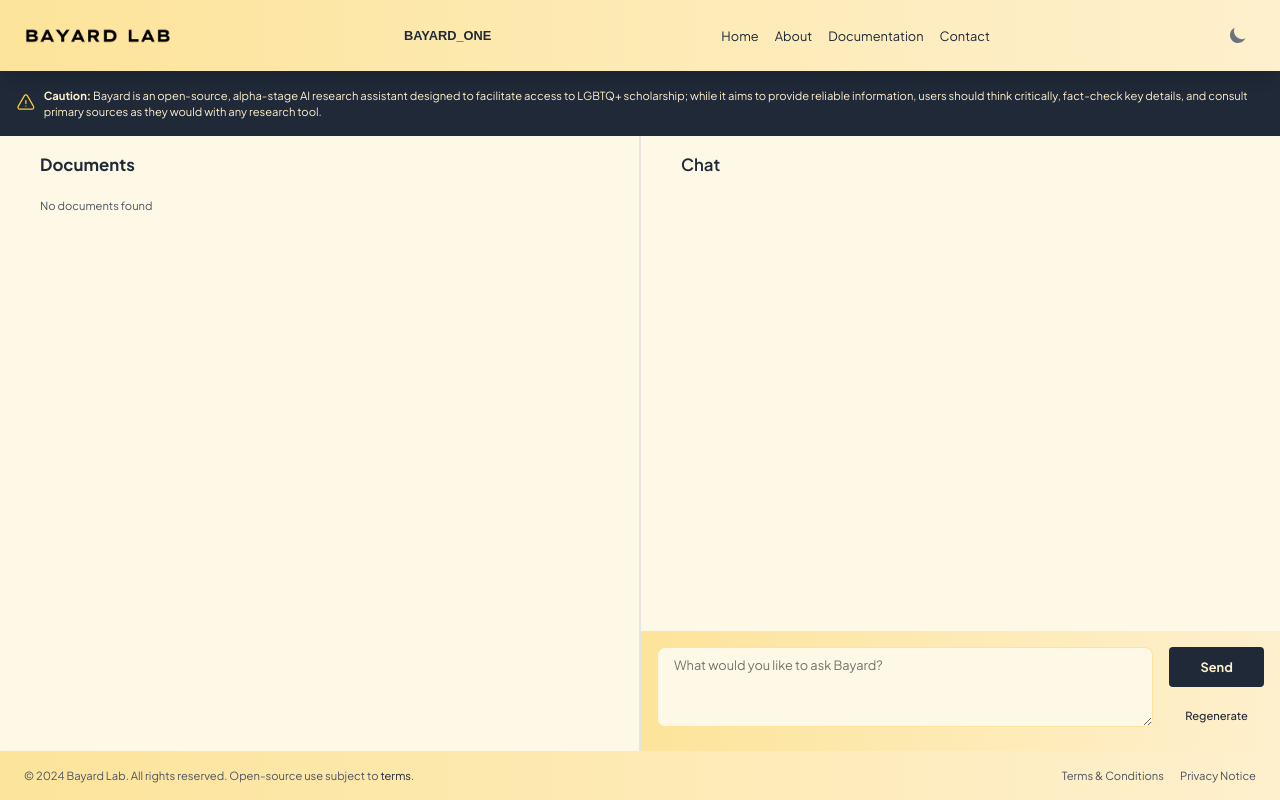
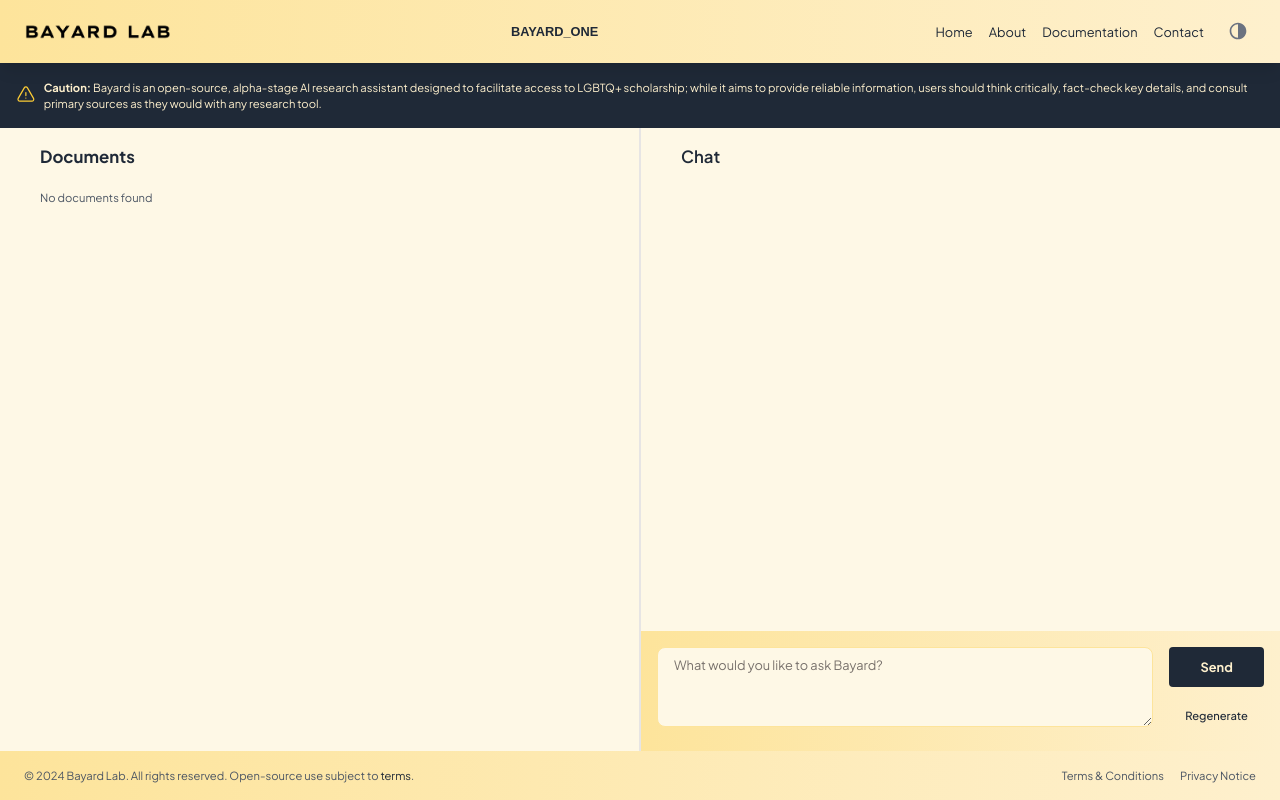
Before and after one commit to mattseddon/bayard_fe, a Next.js app: page / in a window 1280 px wide. Built offline with nearby package versions, Linux system fonts and the light colour scheme; a web font is replaced by a local one.

Commit message:
tooltips 1.0

```diff
--- a/app/page.tsx
+++ b/app/page.tsx
@@ -13,7 +13,12 @@ import { useSpring, animated } from 'react-spring';
 import { Lexend_Peta } from "next/font/google";
 import { ResizablePanelGroup, ResizablePanel, ResizableHandle } from "@/components/ui/resizable";
 import { toast, Toaster } from 'react-hot-toast';
-import { Progress } from "@radix-ui/react-progress"
+import {
+  Tooltip,
+  TooltipContent,
+  TooltipProvider,
+  TooltipTrigger,
+} from "@/components/ui/tooltip";
 
 interface Message {
   user: string;
@@ -276,13 +281,13 @@ export default function ChatPage() {
 
   return (
     <div className="flex flex-col h-screen text-base bg-gray-100 dark:bg-gray-900 dark:text-base dark:bg-gradient-to-br dark:from-gray-900 dark:to-gray-800 dark:bg-fixed dark:bg-opacity-100">
-      <header className="bg-gradient-to-r from-amber-200 to-amber-100 dark:from-gray-900 dark:to-gray-800 text-gray-800 dark:text-amber-500 py-4 px-6 flex items-center justify-between shadow-lg backdrop-filter backdrop-blur-2xl bg-opacity-10">
+      <header className="bg-gradient-to-r from-amber-200 to-amber-100 dark:from-gray-900 dark:to-gray-800 text-gray-800 dark:text-amber-500 py-3 px-6 flex items-center justify-between shadow-lg backdrop-filter backdrop-blur-2xl bg-opacity-10">
         <a href="https://bayardlab.org" target="_blank" rel="noopener noreferrer">
           <Image src={isDarkMode ? BAYARD_LAB_YELLOW : BAYARD_LAB} alt="Bayard Lab Logo" width={150} height={50} />
         </a>
         <h1 className={`${lexendPetaStyle.className} uppercase text-sm`}>Bayard_One</h1>
         <nav>
-          <ul className="flex space-x-4">
+          <ul className="flex space-x-4 items-center">
             <li>
               <a href="https://bayardlab.org" className="text-sm hover:text-gray-600 dark:hover:text-amber-400">
                 Home
@@ -303,8 +308,9 @@ export default function ChatPage() {
                 Contact
               </a>
             </li>
-          </ul>
-        </nav>
+            <TooltipProvider>
+              <Tooltip>
+                <TooltipTrigger asChild>
                   <button
                     onClick={toggleDarkMode}
                     className="p-2 rounded-full focus:outline-none focus:ring-2 focus:ring-offset-2 focus:ring-amber-500"
@@ -312,21 +318,33 @@ export default function ChatPage() {
                     <span className="sr-only">Toggle Dark Mode</span>
                     <svg
                       xmlns="http://www.w3.org/2000/svg"
-            viewBox="0 0 20 20"
+                      viewBox="0 0 24 24"
                       fill="currentColor"
                       className={`w-5 h-5 ${isDarkMode ? 'text-amber-500' : 'text-gray-500'}`}
                     >
                       {isDarkMode ? (
                         <path
                           fillRule="evenodd"
-                d="M10 2a1 1 0 011 1v1a1 1 0 11-2 0V3a1 1 0 011-1zm4 8a4 4 0 11-8 0 4 4 0 018 0zm-.464 4.95l.707.707a1 1 0 001.414-1.414l-.707-.707a1 1 0 00-1.414 1.414zm2.12-10.607a1 1 0 010 1.414l-.706.707a1 1 0 11-1.414-1.414l.707-.707a1 1 0 011.414 0zM17 11a1 1 0 100-2h-1a1 1 0 100 2h1zm-7 4a1 1 0 011 1v1a1 1 0 11-2 0v-1a1 1 0 011-1zM5.05 6.464A1 1 0 106.465 5.05l-.708-.707a1 1 0 00-1.414 1.414l.707.707zm1.414 8.486l-.707.707a1 1 0 01-1.414-1.414l.707-.707a1 1 0 011.414 1.414zM4 11a1 1 0 100-2H3a1 1 0 000 2h1z"
                           clipRule="evenodd"
+                          d="M12 1C5.92487 1 1 5.92487 1 12C1 18.0751 5.92487 23 12 23C18.0751 23 23 18.0751 23 12C23 5.92487 18.0751 1 12 1ZM12 21C7.02944 21 3 16.9706 3 12C3 7.02944 7.02944 3 12 3V21Z"
                         />
                       ) : (
-              <path d="M17.293 13.293A8 8 0 016.707 2.707a8.001 8.001 0 1010.586 10.586z" />
+                        <path
+                          fillRule="evenodd"
+                          clipRule="evenodd"
+                          d="M12 2C6.47715 2 2 6.47715 2 12C2 17.5228 6.47715 22 12 22C17.5228 22 22 17.5228 22 12C22 6.47715 17.5228 2 12 2ZM12 20V4C7.58172 4 4 7.58172 4 12C4 16.4183 7.58172 20 12 20Z"
+                        />
                       )}
                     </svg>
                   </button>
+                </TooltipTrigger>
+                <TooltipContent side="left" sideOffset={30}>
+                  <p>{isDarkMode ? 'Switch to Light Mode' : 'Switch to Dark Mode'}</p>
+                </TooltipContent>
+              </Tooltip>
+            </TooltipProvider>
+          </ul>
+        </nav>
       </header>
       <div className="bg-gray-800 text-amber-100 dark:bg-amber-100 dark:text-gray-800 p-4 shadow-md flex items-center space-x-2">
         <svg xmlns="http://www.w3.org/2000/svg" fill="none" viewBox="0 0 24 24" strokeWidth={1.5} stroke="currentColor" className="w-6 h-6 text-amber-400 dark:text-amber-600">
```
Lines whose indentation alone changed are shown as unchanged.
